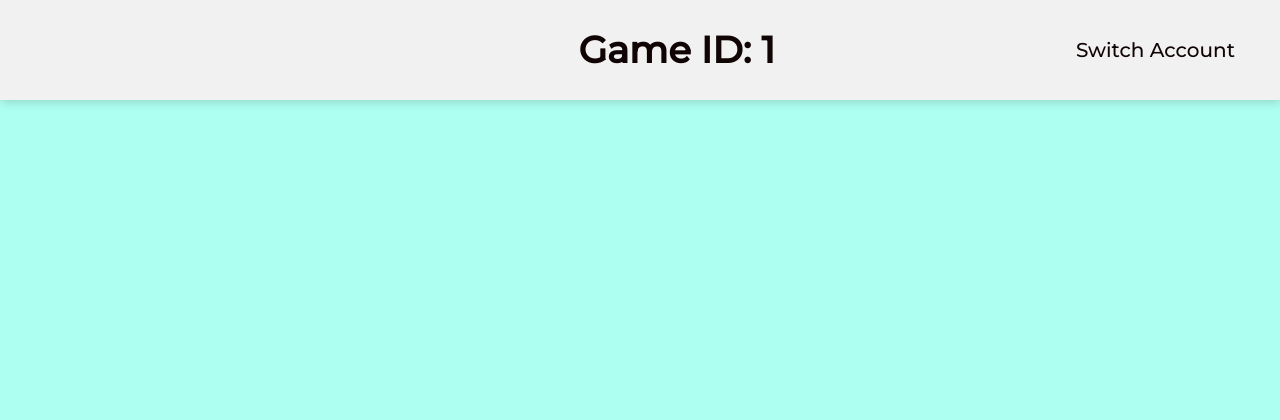
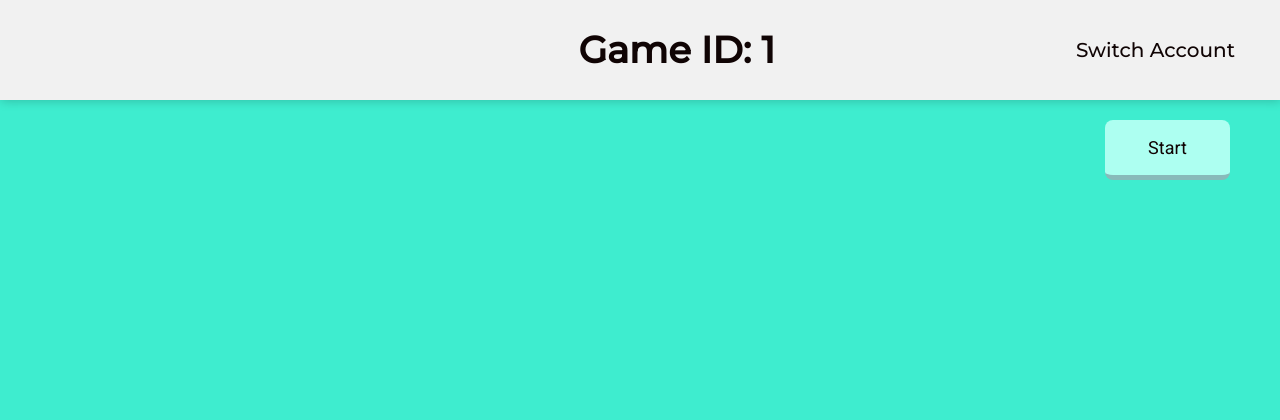
Before and after one commit to Latkecrszy/allwronganswers, a Flask app: template templates/start.html in a window 1280 px wide. Shown: the top 420 px of the page. Run offline with Flask 2, Linux system fonts and the light colour scheme; the template is opened without the code that fills it: most values are stand-ins (such as "Sample title", 1, 10 or a date in 2020); parts of the project's set-up code (start-up, migrations or seed data) failed here and were passed over; some libraries are stand-ins or nearby versions.

```diff
--- a/static/start.css
+++ b/static/start.css
@@ -1,4 +1,4 @@
-body {background: #ADFFF1 !important;}
+body {background: #3eedcf !important; display: flex; flex-direction: column}
 
 #players {
     display: flex;
@@ -10,7 +10,7 @@ body {background: #ADFFF1 !important;}
 
 .container {
     display: flex;
-    margin: 40px 15vw 0 0;
+    margin: 0 15vw 40px 0;
 }
 
 .container:nth-child(4n) {margin-right: 0 !important}
@@ -28,4 +28,13 @@ body {background: #ADFFF1 !important;}
     color: #100404;
     text-align: center;
     margin: 5px 20vw 0 100px;
-    }
+}
+
+#pregame {display: flex; flex-direction: column}
+
+#start {
+    margin: 20px 50px 0 auto;
+    height: 60px;
+    width: 125px;
+    border: none;
+    font: 500 18px Roboto}
--- a/templates/start.html
+++ b/templates/start.html
@@ -17,11 +17,14 @@ When they hover on parent div, x appears and is clickable.-->
         <meta name="viewport" content="width=device-width, initial-scale=1"/>
     </head>
     <body onload="showPlayers({{ id }})">
-        <header>
-            <div id="id">Game ID: {{ id }}</div>
-            <a href="/login">Switch Account</a>
-        </header>
+        <div id="pregame">
+            <header>
+                <div id="id">Game ID: {{ id }}</div>
+                <a href="/login">Switch Account</a>
+            </header>
+            <button onclick="start()" id="start" class="button">Start</button>
+            <div id="players"></div>
+        </div>
 
-        <div id="players"></div>
     </body>
 </html>
```
